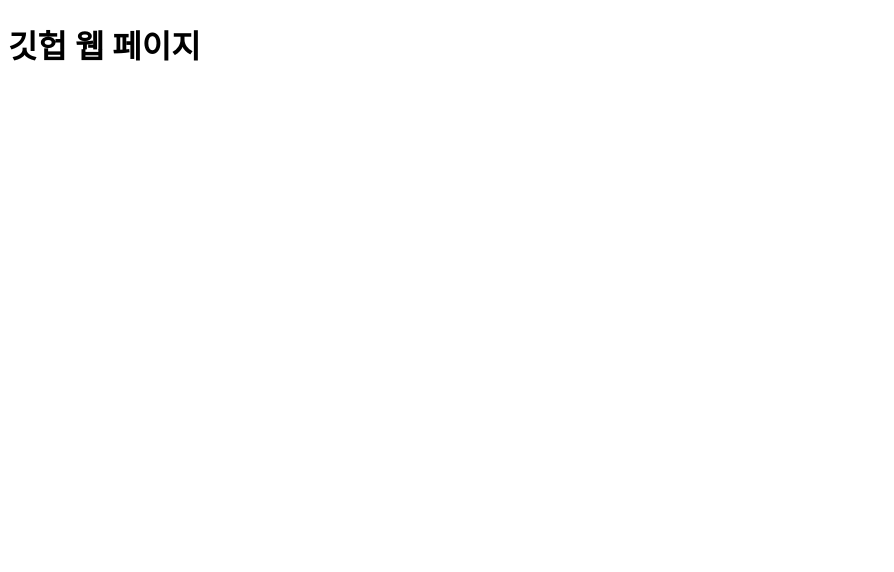
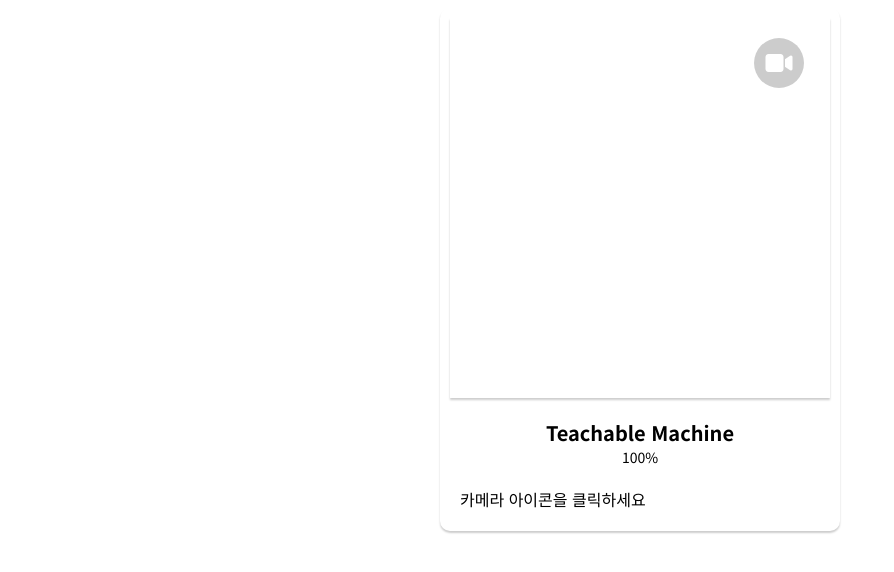
Before and after one commit to Emmett6401/webappTM02, a plain HTML site: page index.html in a window 1280 px wide. Shown: the whole page, without its empty margins (0-894 px from the left). Drawn offline with Linux system fonts and the light colour scheme.

Commit message:
탬플릿index를 올렸음

```diff
--- a/index.html
+++ b/index.html
@@ -1,12 +1,31 @@
 <!DOCTYPE html>
-<html>
+<html lang="ko">
   <head>
-    <meta charset="utf-8">
-    <meta name="viewport" content="width=device-width, initial-scale=1">
-    <title></title>
+    <meta charset="UTF-8" />
+    <meta name="viewport" content="width=device-width, initial-scale=1.0" />
+    <link rel="preconnect" href="https://fonts.gstatic.com" />
+    <link
+      href="https://fonts.googleapis.com/css2?family=Noto+Sans+KR:wght@300;400;500;700&display=swap"
+      rel="stylesheet"
+    />
+    <link rel="stylesheet" href="style.css" />
+    <title>Learn Teachable Machine</title>
+  </head>
+  <body>
+    <div class="container">
+      <div class="camera"></div>
+      <div class="name">Teachable Machine</div>
+      <div class="percent">100%</div>
+      <div class="description">카메라 아이콘을 클릭하세요</div>
+      <div class="icon">
+        <i class="fas fa-video"></i>
+        <i class="fas fa-video-slash invisible"></i>
+      </div>
+    </div>
 
-  </head>
-  <bodey>
-    <h1> 깃헙 웹 페이지 </h1>
-  </bodey>
+    <script src="https://kit.fontawesome.com/d4dade5e61.js" crossorigin="anonymous"></script>
+    <script src="https://cdn.jsdelivr.net/npm/@tensorflow/tfjs@1.3.1/dist/tf.min.js"></script>
+    <script src="https://cdn.jsdelivr.net/npm/@teachablemachine/image@0.8/dist/teachablemachine-image.min.js"></script>
+    <script src="./script.js"></script>
+  </body>
 </html>
--- /dev/null
+++ b/style.css
@@ -0,0 +1,59 @@
+body {
+  display: flex;
+  justify-content: center;
+}
+
+.container {
+  width: 380px;
+  padding: 10px;
+  position: relative;
+  font-family: 'Noto Sans KR', sans-serif;
+  box-shadow: 0px 2px 2px rgba(0, 0, 0, 0.2);
+  border-radius: 10px;
+}
+
+.icon {
+  position: absolute;
+  top: 30px;
+  right: 36px;
+  cursor: pointer;
+  background-color: rgba(0, 0, 0, 0.2);
+  width: 50px;
+  height: 50px;
+  border-radius: 50%;
+  display: flex;
+  justify-content: center;
+  align-items: center;
+}
+
+.icon i {
+  font-size: 24px;
+  color: #ffffff;
+}
+
+.camera {
+  width: 380px;
+  height: 380px;
+  box-shadow: 0px 2px 2px rgba(0, 0, 0, 0.2);
+}
+
+.name {
+  text-align: center;
+  margin-top: 20px;
+  font-size: 20px;
+  font-weight: bold;
+}
+
+.percent {
+  text-align: center;
+  font-size: 14px;
+}
+
+.description {
+  margin-top: 10px;
+  padding: 10px;
+}
+
+.icon .invisible {
+  display: none;
+}
```
